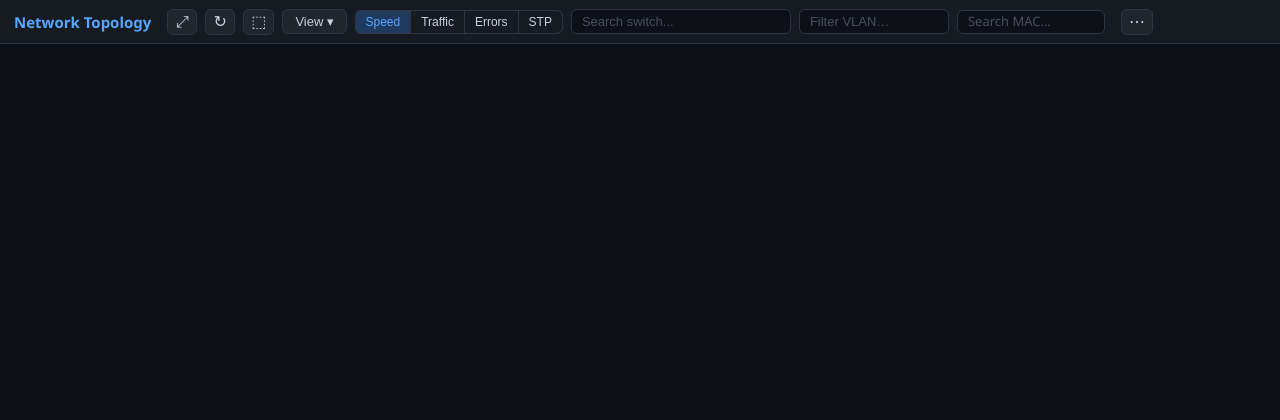
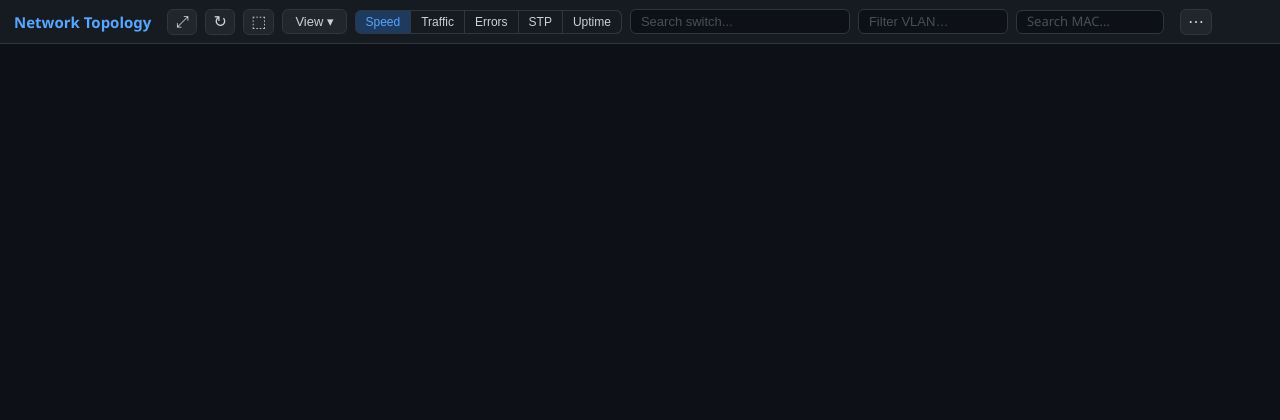
Before and after one commit to AKAdmin72/network-topology, a FastAPI app: page / in a window 1280 px wide. Shown: the top 420 px of the page. Run offline with FastAPI, Linux system fonts and the light colour scheme; data that the repository does not hold is empty; some libraries are stand-ins or nearby versions.

Commit message:
add uptime mode: per-switch sysUpTime via SNMP, Uptime button with color-coded nodes, uptime in device panel

```diff
--- a/app/poller.py
+++ b/app/poller.py
@@ -17,6 +17,7 @@ SW_LINKS_FILE = Path(os.getenv("DATA_DIR", "/data")) / "sw_links.json"
 
 # SNMPv2-MIB
 OID_SYS_DESCR           = "1.3.6.1.2.1.1.1.0"
+OID_SYS_UPTIME          = "1.3.6.1.2.1.1.3.0"  # centiseconds since last reboot
 
 # Q-BRIDGE-MIB (HP ProCurve / IEEE 802.1Q)
 OID_DOT1Q_VLAN_NAMES    = "1.3.6.1.2.1.17.7.1.4.3.1.1"  # vlanId → name
@@ -99,6 +100,34 @@ def _fmt_speed(bps_str: str, mbps_str: str = "") -> str:
     except Exception:
         pass
     return ""
+
+
+def _parse_timeticks(raw: str) -> float | None:
+    """Parse SNMP timeticks string to seconds.
+
+    Handles -Oqv format 'D:H:M:S.cs' and raw centisecond integer strings.
+    """
+    raw = raw.strip()
+    if not raw:
+        return None
+    # Parenthesized raw centiseconds: (3868311618)
+    m = re.match(r'^\((\d+)\)$', raw)
+    if m:
+        return int(m.group(1)) / 100.0
+    # Colon-separated: D:H:M:S.cc or H:M:S.cc
+    parts = raw.split(':')
+    try:
+        if len(parts) == 4:
+            return int(parts[0]) * 86400 + int(parts[1]) * 3600 + int(parts[2]) * 60 + float(parts[3])
+        if len(parts) == 3:
+            return int(parts[0]) * 3600 + int(parts[1]) * 60 + float(parts[2])
+    except (ValueError, TypeError):
+        pass
+    # Plain integer centiseconds
+    try:
+        return int(raw) / 100.0
+    except (ValueError, TypeError):
+        return None
 
 
 def _counter_delta_bps(curr: str, prev: str, elapsed_s: float,
@@ -423,6 +452,7 @@ async def poll_switch(ip: str, community: str, timeout: int, retries: int,
         stp_port_state_raw, stp_port_ifidx_raw,
         stp_root_port_val, sys_descr_raw,
         vlan_names_raw, vlan_egress_raw, vlan_untagged_raw, port_pvid_raw,
+        sys_uptime_raw,
     ) = await asyncio.gather(
         snmp_walk(ip, community, OID_IF_DESCR,              timeout, retries),
         snmp_walk(ip, community, OID_REM_SYS_NAME,          timeout, retries),
@@ -448,9 +478,17 @@ async def poll_switch(ip: str, community: str, timeout: int, retries: int,
         snmp_walk(ip, community, OID_DOT1Q_VLAN_EGRESS,    timeout, retries),
         snmp_walk(ip, community, OID_DOT1Q_VLAN_UNTAGGED,  timeout, retries),
         snmp_walk(ip, community, OID_DOT1Q_PVID,           timeout, retries),
+        snmp_get(ip,  community, OID_SYS_UPTIME,           timeout, retries),
     )
 
     sys_descr = re.sub(r'\s*\(/\S.*$', '', (sys_descr_raw or "").split("\n")[0]).strip()
+
+    uptime_s: float | None = None
+    try:
+        if sys_uptime_raw:
+            uptime_s = _parse_timeticks(sys_uptime_raw)
+    except Exception:
+        pass
 
     # Q-BRIDGE-MIB VLAN data (HP ProCurve; empty dict for unsupported switches)
     vlan_names: dict[int, str] = {}
@@ -606,6 +644,7 @@ async def poll_switch(ip: str, community: str, timeout: int, retries: int,
         "vlans":       vlans,
         "port_pvid":   port_pvid,
         "port_names":  dict(if_descr),
+        "uptime_s":    uptime_s,
     }
 
 
@@ -648,6 +687,7 @@ async def build_topology() -> dict:
             "vlans":      r.get("vlans", []),
             "port_pvid":  r.get("port_pvid", {}),
             "port_names": r.get("port_names", {}),
+            "uptime_s":   r.get("uptime_s"),
         }
 
     # Reconcile node_keys: managed switch seen as LLDP neighbor → use its canonical name
--- a/app/templates/index.html
+++ b/app/templates/index.html
@@ -377,6 +377,7 @@
     <button class="vm-btn"            id="vm-traffic" onclick="setViewMode('traffic')">Traffic</button>
     <button class="vm-btn"            id="vm-errors"  onclick="setViewMode('errors')">Errors</button>
     <button class="vm-btn"            id="vm-stp"     onclick="setViewMode('stp')">STP</button>
+    <button class="vm-btn"            id="vm-uptime"  onclick="setViewMode('uptime')">Uptime</button>
   </div>
   <div id="search-wrap">
     <input id="search" type="text" placeholder="Search switch..." oninput="searchNode(this.value)" onkeydown="searchKey(event)">
@@ -565,6 +566,10 @@
       <span class="info-label">Model</span>
       <span id="np-descr" style="font-size:12px;color:#c9d1d9;word-break:break-word"></span>
     </div>
+    <div class="info-row" id="np-uptime-row" style="display:none">
+      <span class="info-label">Uptime</span>
+      <span id="np-uptime" style="font-size:12px;color:#c9d1d9"></span>
+    </div>
     <button id="btn-add-monitor" onclick="addToMonitoring()" style="display:none;width:100%;margin-top:10px;">+ Add to monitoring</button>
     <div id="np-add-status" style="font-size:12px;margin-top:6px;"></div>
     <button id="btn-delete" class="btn-danger" onclick="deleteNode()" style="width:100%;margin-top:12px;">Delete</button>
@@ -743,6 +748,38 @@ function _fmtBps(bps) {
   if (bps >= 1e6) return (bps / 1e6).toFixed(1) + ' Mbps';
   if (bps >= 1e3) return (bps / 1e3).toFixed(0) + ' Kbps';
   return Math.round(bps) + ' bps';
+}
+
+function _fmtUptime(s) {
+  if (s == null) return '—';
+  const d = Math.floor(s / 86400);
+  const h = Math.floor((s % 86400) / 3600);
+  const m = Math.floor((s % 3600) / 60);
+  if (d > 0) return `${d}d ${h}h ${m}m`;
+  if (h > 0) return `${h}h ${m}m`;
+  if (m > 0) return `${m}m`;
+  return '< 1m';
+}
+
+function _uptimeNodeStyle(raw) {
+  const s = raw?.uptime_s;
+  if (s == null || !raw?.managed) return _nodeVisStyle(raw);
+  const mk = (bg, border, hbg, hb) => ({
+    color: { background: bg, border, highlight: { background: hbg, border: hb }, hover: { background: hbg, border: hb } }
+  });
+  if (s < 3600)   return mk('#4a0a0a', '#f85149', '#5a1010', '#ff7b72');  // red   < 1h
+  if (s < 86400)  return mk('#3a1500', '#d4820a', '#4a2000', '#e3a050');  // orange < 24h
+  if (s < 604800) return mk('#3a3000', '#e3b341', '#4a3d00', '#f0c040');  // yellow < 7d
+  return mk('#0a3320', '#3fb950', '#0f4a2e', '#56d364');                   // green >= 7d
+}
+
+function _applyUptimeNodeColors() {
+  if (!nodesDS) return;
+  nodesDS.update(nodesDS.getIds().map(id => {
+    const raw = nodesDS.get(id)?._raw;
+    if (!raw?.managed) return { id };
+    return { id, ..._uptimeNodeStyle(raw) };
+  }));
 }
 
 function _speedBps(s) {
@@ -861,14 +898,19 @@ function buildVisEdges(data) {
 }
 
 function setViewMode(mode) {
+  const prev = _viewMode;
   _viewMode = mode;
-  ['speed', 'traffic', 'errors', 'stp'].forEach(m => {
+  ['speed', 'traffic', 'errors', 'stp', 'uptime'].forEach(m => {
     document.getElementById('vm-' + m).classList.toggle('btn-active', m === mode);
   });
   if (edgesDS) {
     edgesDS.update(buildVisEdges(currentData));
     if (_vlanFilter) _applyVlanFilter();
     else if (_macRouteHighlight) _applyMacHighlight(_macRouteHighlight.nodes, _macRouteHighlight.edges);
+  }
+  if (nodesDS && (mode === 'uptime' || prev === 'uptime')) {
+    _applyViewFilter();
+    _applyUptimeNodeColors();
   }
 }
 
@@ -972,6 +1014,7 @@ async function loadTopology() {
       savePositions();
       document.getElementById('poll-status').textContent = '';
       _applyViewFilter();
+      if (_viewMode === 'uptime') _applyUptimeNodeColors();
       network.fit({ animation: { duration: 600 } });
     });
     network.on('dragEnd', savePositions);
@@ -1035,6 +1078,7 @@ async function loadTopology() {
 
   updateStatusBar();
   _applyViewFilter();
+  if (_viewMode === 'uptime') _applyUptimeNodeColors();
   if (_vlanFilter) _applyVlanFilter();
   else if (_macRouteHighlight) _applyMacHighlight(_macRouteHighlight.nodes, _macRouteHighlight.edges);
   if (_currentEdgeId !== null) showEdgePanel(_currentEdgeId);
@@ -1533,6 +1577,14 @@ function onNodeClick(params) {
     descrRow.style.display = 'none';
   }
 
+  const uptimeRow = document.getElementById('np-uptime-row');
+  if (node.uptime_s != null) {
+    document.getElementById('np-uptime').textContent = _fmtUptime(node.uptime_s);
+    uptimeRow.style.display = '';
+  } else {
+    uptimeRow.style.display = 'none';
+  }
+
   const addBtn = document.getElementById('btn-add-monitor');
   const addStatus = document.getElementById('np-add-status');
   addStatus.textContent = '';
@@ -2190,8 +2242,12 @@ function _makeBaseLabel(raw, id) {
   const displayName = raw?.label || id;
   const shortName = displayName.length > 20 ? displayName.slice(0, 18) + '…' : displayName;
   const sym = raw ? _typeSymbol(raw) : '';
-  if (raw?.ip) return sym + shortName + '\n' + raw.ip;
-  return (raw?.stp_root ? sym + '★ ' : sym) + shortName;
+  let base;
+  if (raw?.ip) base = sym + shortName + '\n' + raw.ip;
+  else base = (raw?.stp_root ? sym + '★ ' : sym) + shortName;
+  if (_viewMode === 'uptime' && raw?.managed && raw?.uptime_s != null)
+    base += '\n' + _fmtUptime(raw.uptime_s);
+  return base;
 }
 
 function _toggleSwitchDevices(switchId) {
```
